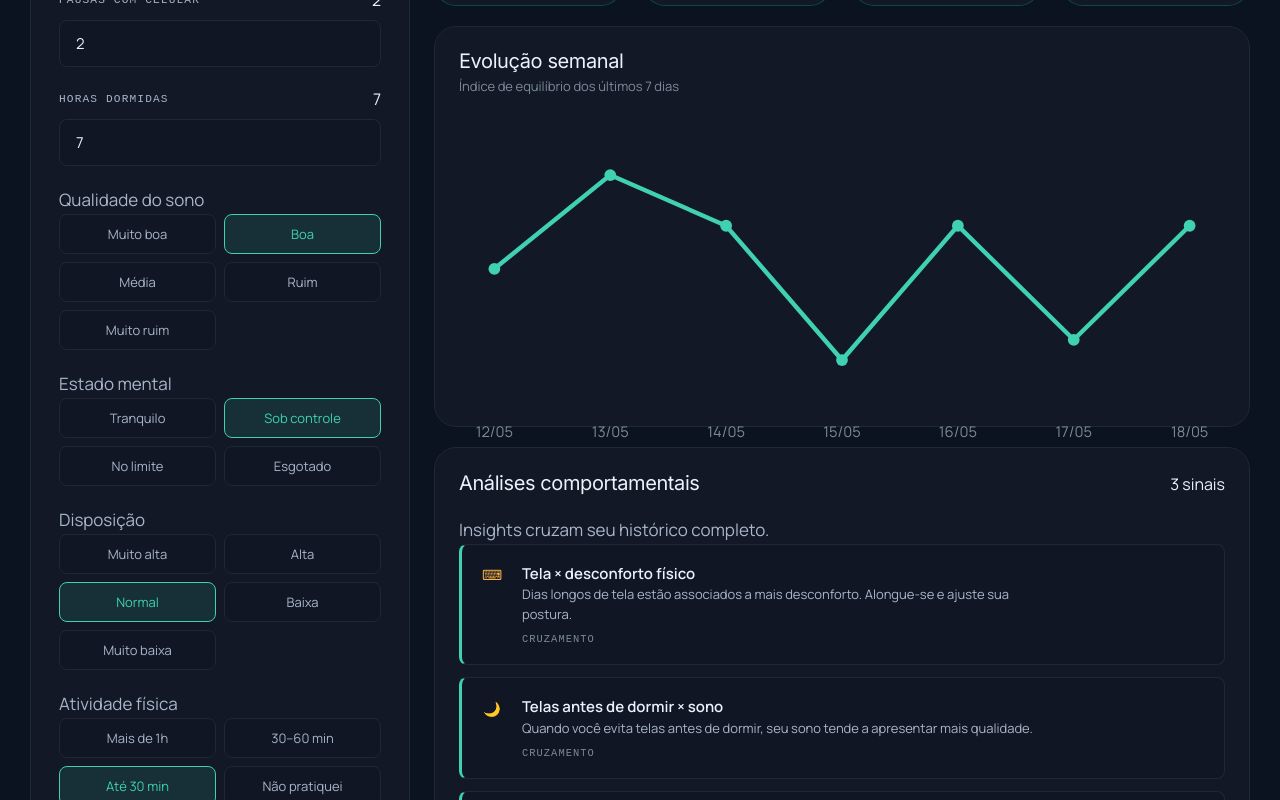
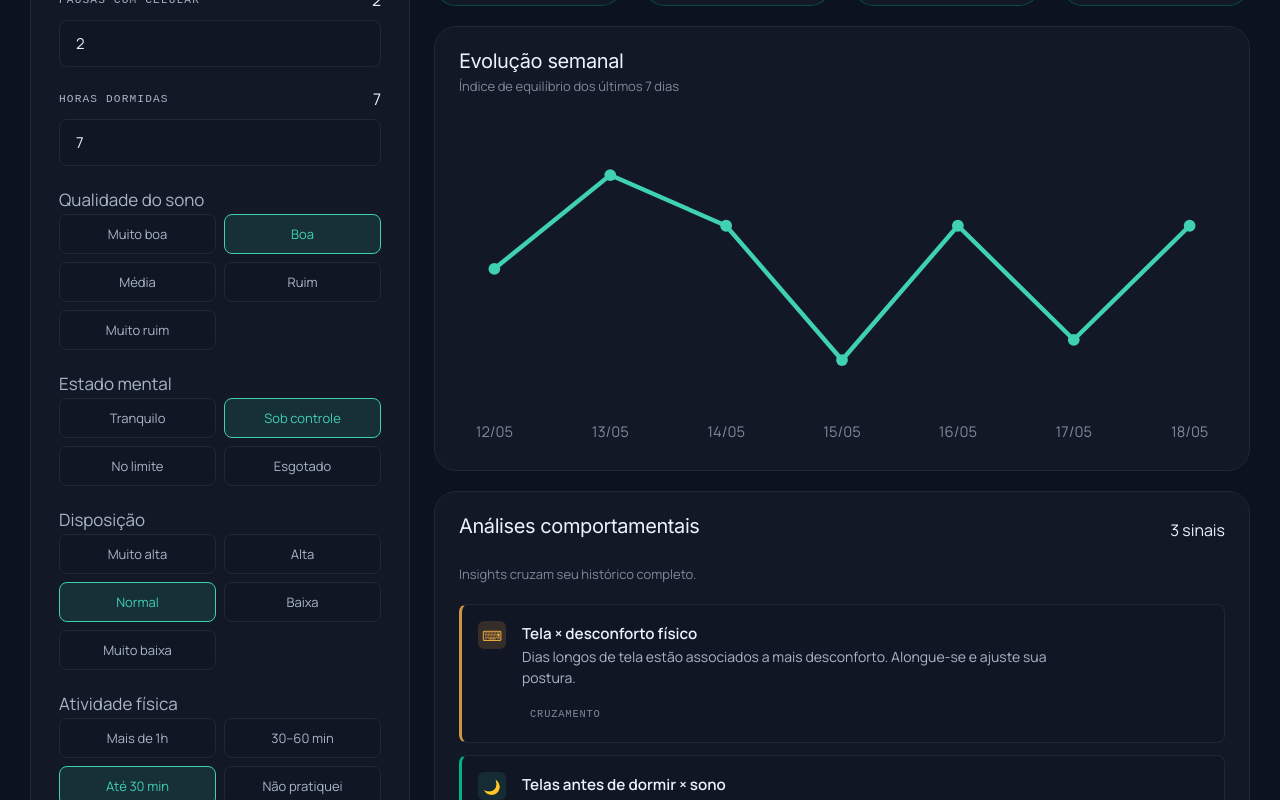
Before and after one commit to lucmurtaa/THM_WellBe_In, a React (Vite) app: page /dashboard in a window 1280 px wide. Shown: the part 900-1700 px from the top of the page. Built offline with nearby package versions, Linux system fonts and the light colour scheme.

Commit message:
Adiciona estilos para seções de alertas, recomendações e gráficos no dashboard, melhorando a organização e a responsividade

```diff
--- a/src/Routes/dashboard.css
+++ b/src/Routes/dashboard.css
@@ -44,6 +44,12 @@
   font-size: 0.75rem;
   color: var(--text-secondary);
   letter-spacing: 0.05em;
+}
+
+.dash-pill-group {
+  display: flex;
+  gap: 0.75rem;
+  flex-wrap: wrap;
 }
 
 .dash-pill__dot {
@@ -533,6 +539,33 @@ input[type="number"]:focus {
   animation: slide-in 0.4s var(--ease);
 }
 
+.alert--warn {
+  border-left-color: rgba(255, 181, 71, 0.8);
+}
+
+.alert--warn .alert__icon {
+  background: rgba(255, 181, 71, 0.15);
+  color: rgba(255, 181, 71, 0.9);
+}
+
+.alert--bad {
+  border-left-color: rgba(255, 107, 107, 0.8);
+}
+
+.alert--bad .alert__icon {
+  background: rgba(255, 107, 107, 0.15);
+  color: rgba(255, 107, 107, 0.9);
+}
+
+.alert--info {
+  border-left-color: rgba(0, 217, 160, 0.8);
+}
+
+.alert--info .alert__icon {
+  background: var(--vital-glow);
+  color: var(--vital);
+}
+
 .alert__icon {
   width: 28px;
   height: 28px;
@@ -614,6 +647,107 @@ input[type="number"]:focus {
   color: var(--vital);
 }
 
+/* Charts section */
+.charts-grid {
+  display: grid;
+  grid-template-columns: 1fr;
+  gap: 1.25rem;
+}
+
+.chart-canvas {
+  width: 100%;
+  height: auto;
+  min-height: 300px;
+}
+
+.chart-canvas svg {
+  width: 100%;
+  height: auto;
+  display: block;
+}
+
+/* Alerts and analysis section */
+.alerts-section {
+  background: var(--bg-card);
+  border: 1px solid var(--border);
+  border-radius: var(--radius-lg);
+  padding: 1.5rem;
+}
+
+.alerts-section h3 {
+  font-size: 1.25rem;
+  margin-bottom: 0.5rem;
+  font-family: var(--font-display);
+}
+
+.alerts__note {
+  font-size: 0.8125rem;
+  color: var(--text-muted);
+  margin-bottom: 1.25rem;
+  line-height: 1.5;
+}
+
+/* Recommendations section */
+.recommendations {
+  background: var(--bg-card);
+  border: 1px solid var(--border);
+  border-radius: var(--radius-lg);
+  padding: 1.5rem;
+}
+
+.recommendations h3 {
+  font-size: 1.25rem;
+  margin-bottom: 1.25rem;
+  font-family: var(--font-display);
+}
+
+/* Alert text elements */
+.alert__title {
+  font-weight: 600;
+  color: var(--text-primary);
+  margin-bottom: 0.25rem;
+  font-size: 0.95rem;
+}
+
+.alert__msg {
+  font-size: 0.875rem;
+  color: var(--text-secondary);
+  line-height: 1.5;
+  margin-bottom: 0.5rem;
+}
+
+.alert__tag {
+  display: inline-block;
+  font-family: var(--font-mono);
+  font-size: 0.65rem;
+  text-transform: uppercase;
+  letter-spacing: 0.08em;
+  padding: 0.25rem 0.5rem;
+  border-radius: 4px;
+  background: var(--bg-elevated);
+  color: var(--text-muted);
+}
+
+/* Responsive adjustments */
+@media (max-width: 768px) {
+  .reco-list {
+    grid-template-columns: 1fr;
+  }
+
+  .metric-grid {
+    grid-template-columns: repeat(2, 1fr);
+  }
+
+  .risk-hero__inner {
+    grid-template-columns: 1fr;
+  }
+
+  .gauge {
+    width: 160px;
+    height: 160px;
+  }
+}
+
 /* small helpers */
 .btn {
   display: inline-flex;
```
